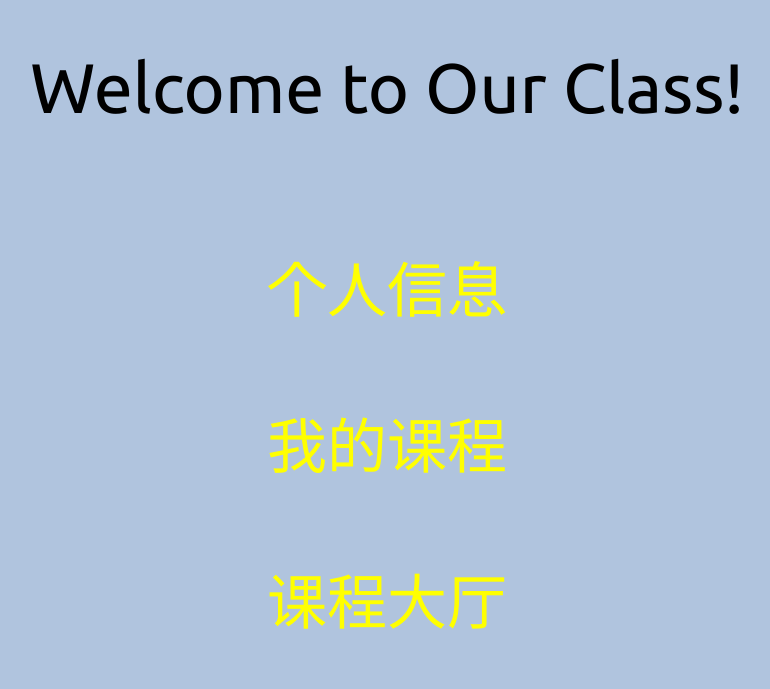
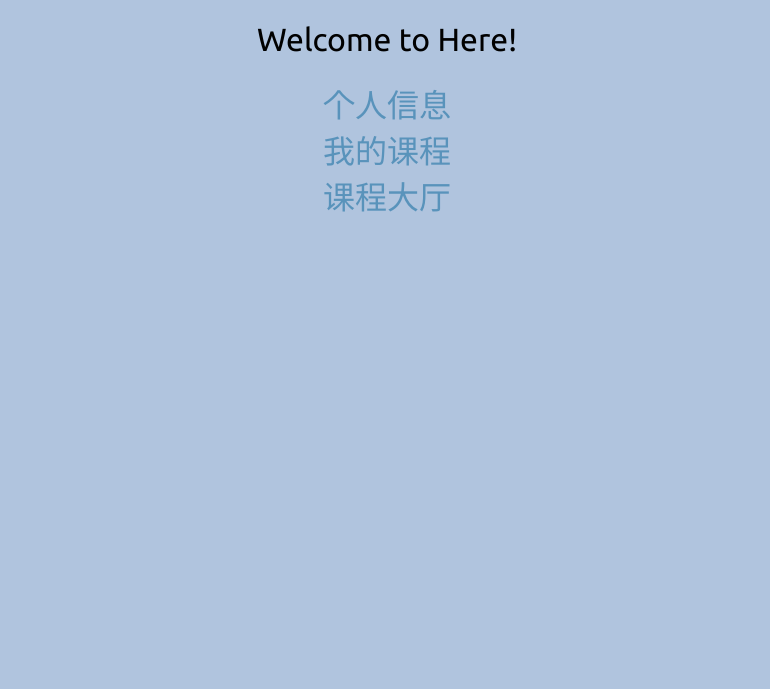
Before and after one commit to SE407-2017/Project_ClassManagement, a Django app: template class_management/templates/index.html in a window 1280 px wide. Shown: the top 689 px of the page, without its empty margins (253-1023 px from the left). Run offline with Django 3.2, Linux system fonts and the light colour scheme; the template is opened without the code that fills it, so the values that code supplies are empty.

Commit message:
Update index.html
纠正了上一个人改的错误

```diff
--- a/class_management/templates/index.html
+++ b/class_management/templates/index.html
@@ -7,17 +7,15 @@
     <title>index</title>
     <link href="{% static "css/base.css" %}" rel="stylesheet">
 </head>
+<style>
+        html,body{text-align:center;margin:0px auto;}
+</style>
 <body>
-<h1 class="index1">Welcome to Our Class!</h1>
+<h1>Welcome to Here!<h1>
+<a href="http://127.0.0.1:8000/class/edit_product/">个人信息</a>
 <br>
-<h2 class="index2">
-<a class="index" href="{% url 'edit_product' %}">个人信息</a>
+<a href="{% url "class_management:course_list" %}"> 我的课程</a>
 <br>
-<br>
-<a class="index" href="http://127.0.0.1:8000/addclass/"> 我的课程</a>
-<br>
-<br>
-<a class="index" href="https://www.baidu.com/"> 课程大厅</a>
-</h2>
+<a href="http://127.0.0.1:8000/addclass/"> 课程大厅</a>
 </body>
 </html>
```
